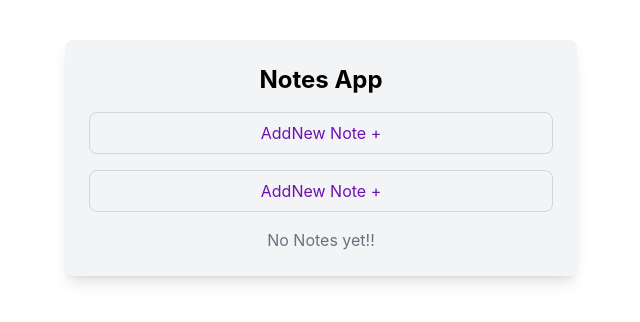
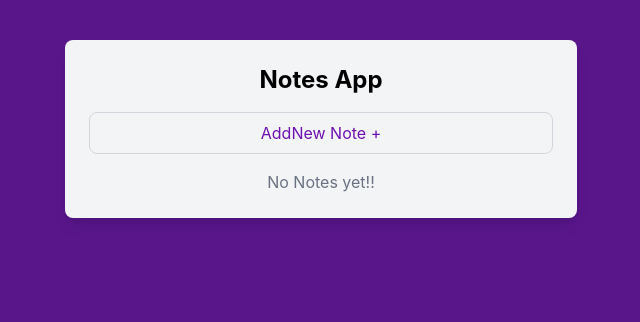
Before and after one commit to Merari-png/notes-app, a React (Vite) app: page / in a window 1280 px wide. Shown: the top 322 px of the page, without its empty margins (319-959 px from the left). Built offline with nearby package versions, Linux system fonts and the light colour scheme.

Commit message:
Actualizacion del index

```diff
--- a/src/App.jsx
+++ b/src/App.jsx
@@ -11,7 +11,7 @@ function App() {
        <h2 className="text-2xl font-bold mb-4 text-center"> Notes App </h2>
 
        {/*Entradas controladas en formas*/}
-       <NoteForm />
+
        <NoteForm notes={notes} setNotes={setNotes} />
        <NoteList notes={notes} />
        </div>
--- a/src/index.css
+++ b/src/index.css
@@ -1,5 +1,5 @@
 @import 'tailwindcss';
 
 body{
-  @aply bg-purple-900;
+  @apply bg-purple-900;
 }
```
